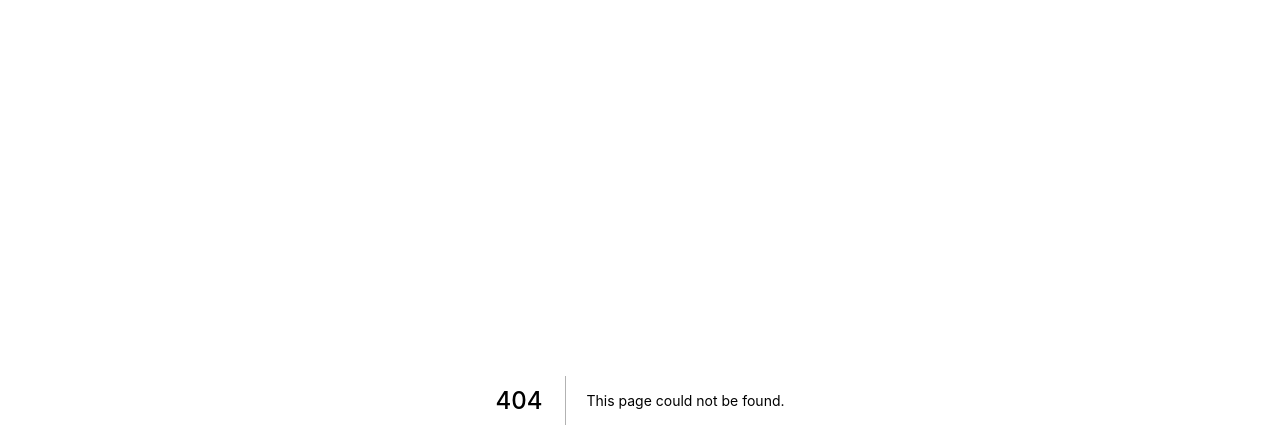
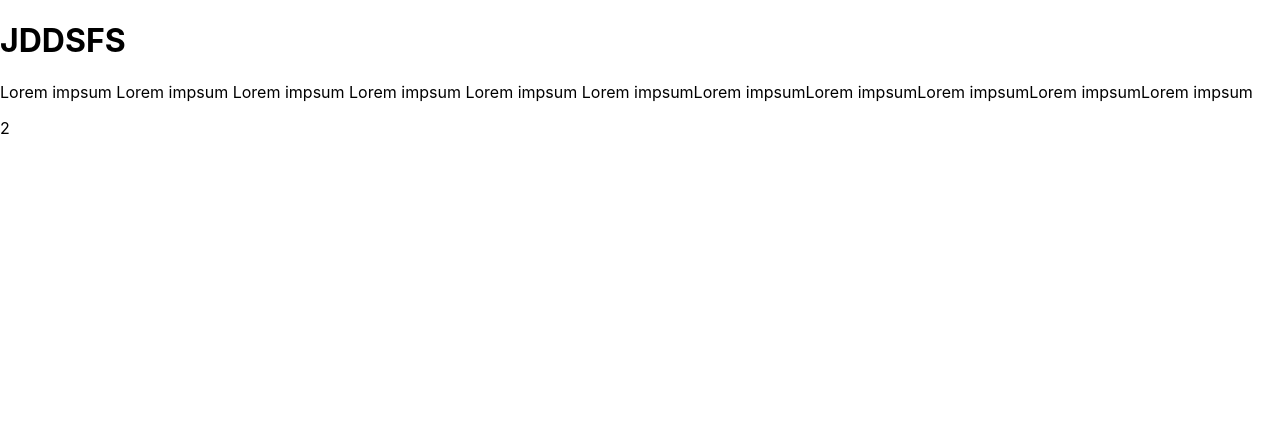
Before and after one commit to facundo1cabrera/blog, a Next.js app: page /blog/1 in a window 1280 px wide. Before the commit this address had no page. Shown: the top 448 px of the page. Built offline with nearby package versions, Linux system fonts and the light colour scheme.

Commit message:
Fixed Typescript error on getStaticProps

```diff
--- /dev/null
+++ b/interfaces/blog.ts
@@ -0,0 +1,6 @@
+export interface Blog {
+    title: string;
+    slug: string;
+    date: number;
+    content: string;
+}
--- /dev/null
+++ b/lib/data.ts
@@ -0,0 +1,22 @@
+import { Blog } from '../interfaces/blog';
+
+export const blogPosts: Blog[] = [
+    {
+        title: 'JDDSFS',
+        slug: '',
+        date: 1,
+        content: 'Lorem impsum Lorem impsum Lorem impsum Lorem impsum Lorem impsum Lorem impsumLorem impsumLorem impsumLorem impsumLorem impsumLorem impsum'
+    },
+    {
+        title: 'JDDSFS',
+        slug: '1',
+        date: 2,
+        content: 'Lorem impsum Lorem impsum Lorem impsum Lorem impsum Lorem impsum Lorem impsumLorem impsumLorem impsumLorem impsumLorem impsumLorem impsum'
+    },
+    {
+        title: 'JDDSFS',
+        slug: '2',
+        date: 2,
+        content: 'Lorem impsum Lorem impsum Lorem impsum Lorem impsum Lorem impsum Lorem impsumLorem impsumLorem impsumLorem impsumLorem impsumLorem impsum'
+    }
+]
--- /dev/null
+++ b/pages/_document.tsx
@@ -0,0 +1,25 @@
+import Document, { DocumentContext, Html, Head, Main, NextScript } from 'next/document'
+
+class MyDocument extends Document {
+    static async getInitialProps(ctx: DocumentContext) {
+        const initalProps = await Document.getInitialProps(ctx)
+
+        return initalProps
+    }
+
+    render() {
+        return (
+            <Html>
+                <Head>
+
+                </Head>
+                <body>
+                    <Main />
+                    <NextScript />
+                </body>
+            </Html>
+        )
+    }
+}
+
+export default MyDocument
--- /dev/null
+++ b/pages/blog/[slug].tsx
@@ -0,0 +1,45 @@
+import { GetStaticPaths, GetStaticProps } from 'next'
+import type { NextPage } from 'next';
+import { Blog } from '../../interfaces/blog';
+import { blogPosts } from '../../lib/data';
+
+const BlogPage: NextPage<Blog> = ({ title, date, content}) => {
+
+  return (
+      <div>
+        <main>
+          <h1>{title}</h1>
+          <div>{content}</div>
+          <p>{date}</p>
+        </main>
+      </div>
+  );
+};
+
+
+export const getStaticPaths: GetStaticPaths = async (ctx) => {
+
+
+
+    return {
+        paths: blogPosts.map((item) => ({
+            params: {
+                slug: item.slug,
+            },
+        })),
+        fallback: false
+    }
+}
+
+export const getStaticProps: GetStaticProps = async (ctx) => {
+
+    const { slug } = ctx.params!;
+
+    const post = blogPosts.find((item) => item.slug === slug)!;
+
+    return {
+        props: post,
+    }
+}
+
+export default BlogPage;
```
Also changed, not shown: pages/about.tsx (added, +14 -0 lines), pages/index.tsx (+19 -3 lines).
